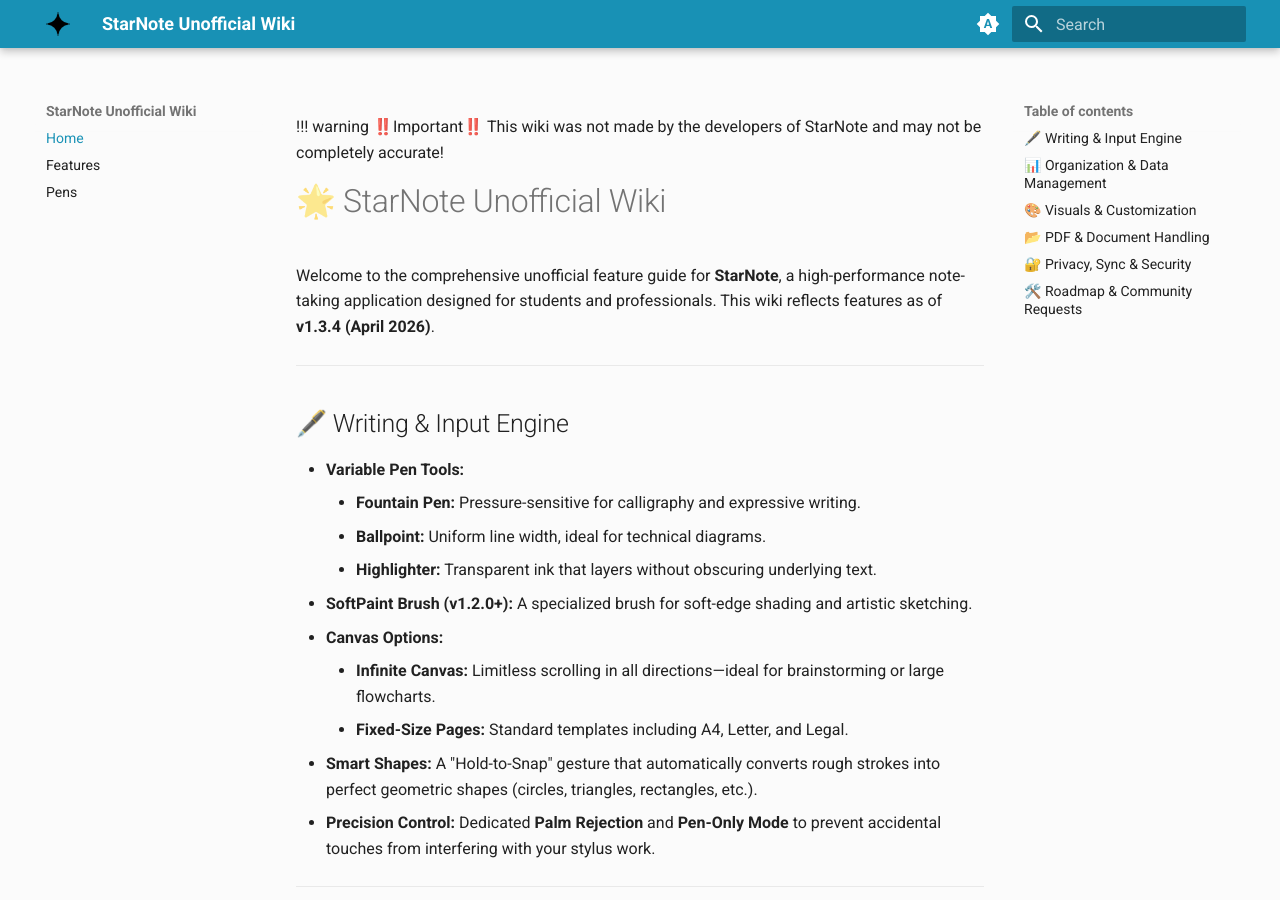
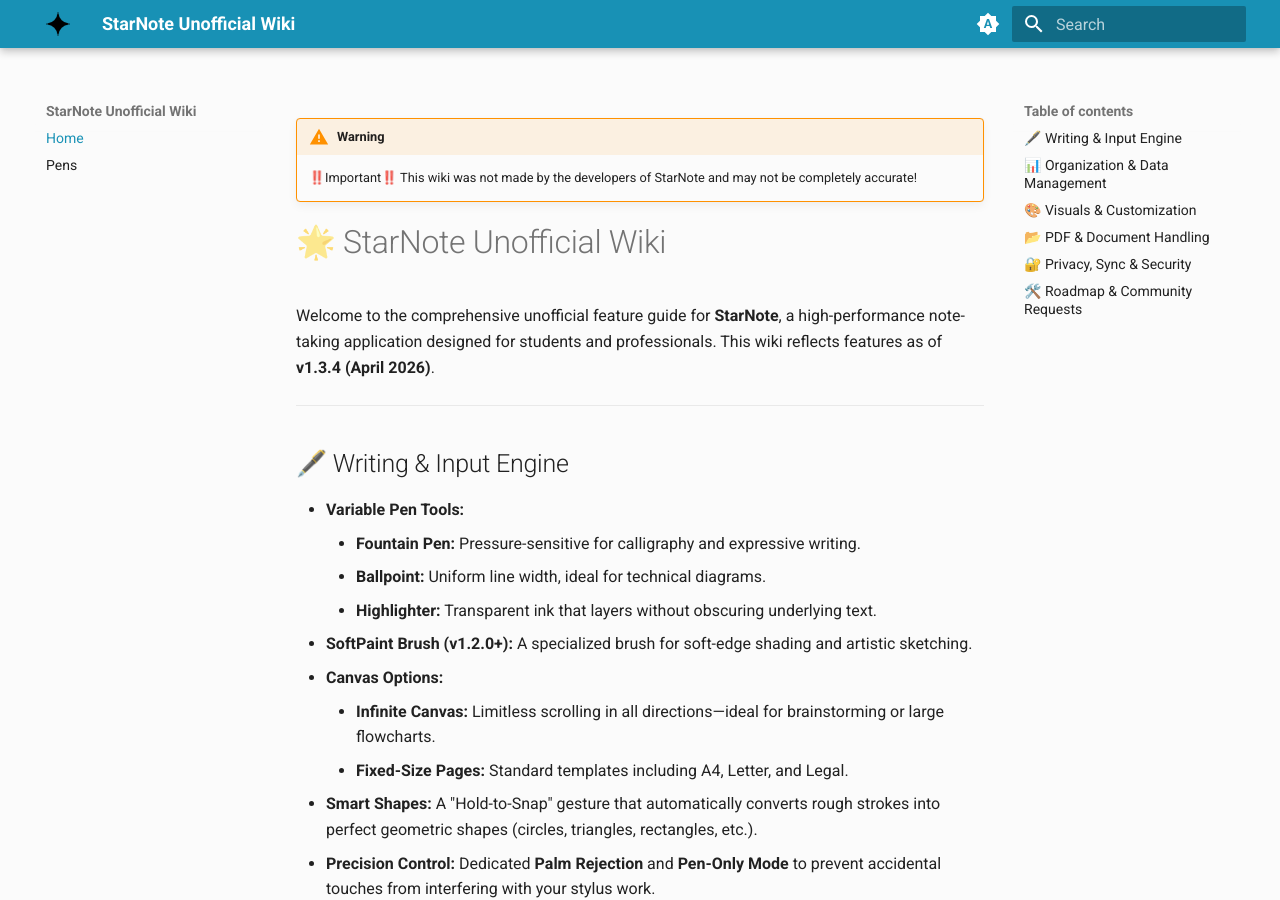
Before and after one commit to NakoTurtle/StarNote-Unofficial-Wiki, an MkDocs documentation site: the page built from docs/index.md, in a window 1280 px wide and 900 px high. Built offline with MkDocs 1.6.1 and Material for MkDocs 9.7.7, drawn with Linux system fonts in a browser that asks for light colours.

Commit message:
Update mkdocs.yml

```diff
--- a/mkdocs.yml
+++ b/mkdocs.yml
@@ -42,5 +42,9 @@
 - search
 nav:
   - Home: index.md
-  - Features: features.md
   - Pens: pens.md
+  #- Features: features.md
+markdown_extensions:
+  - admonition
+  - pymdownx.details
+  - pymdownx.superfences
```
